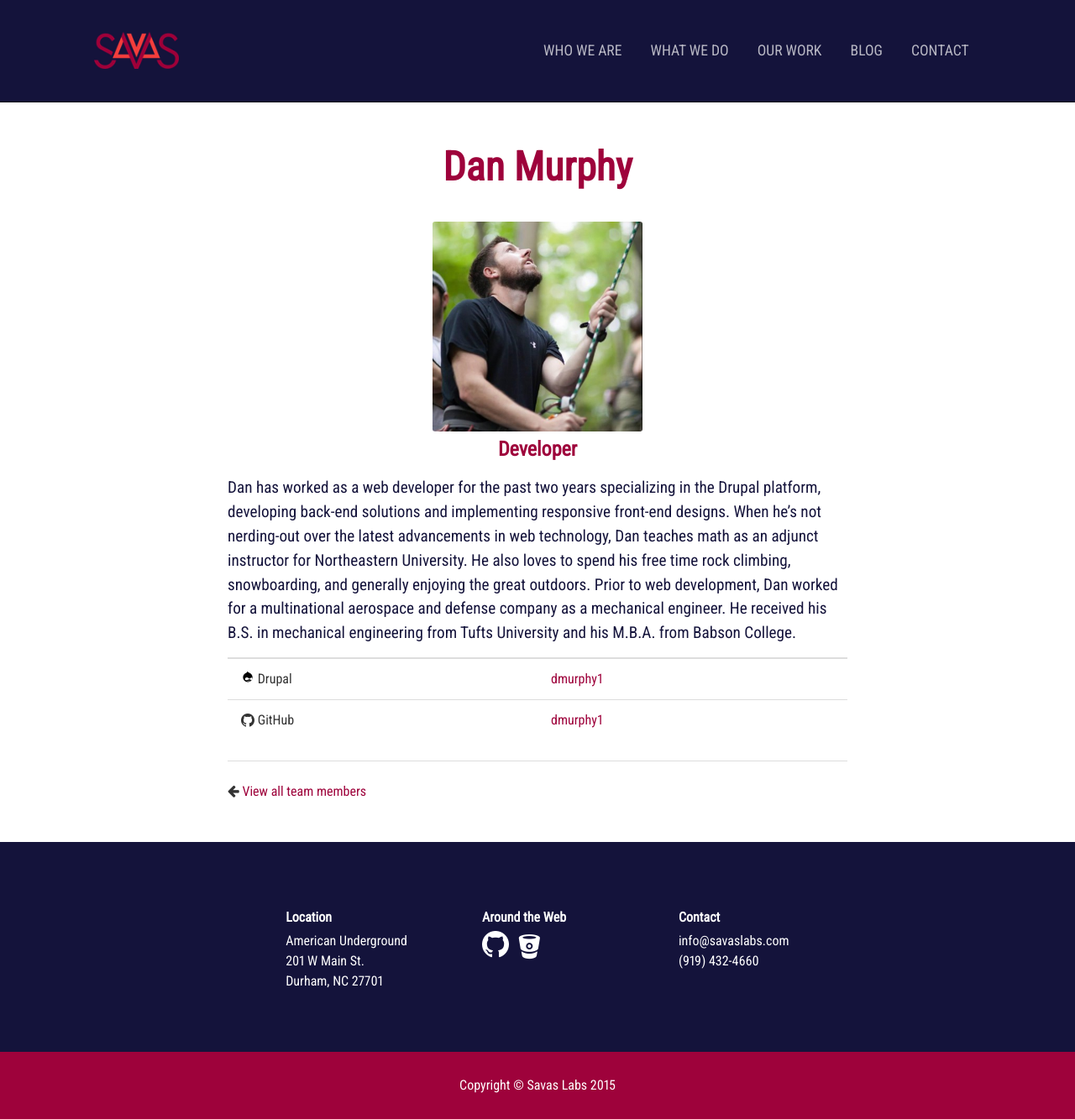
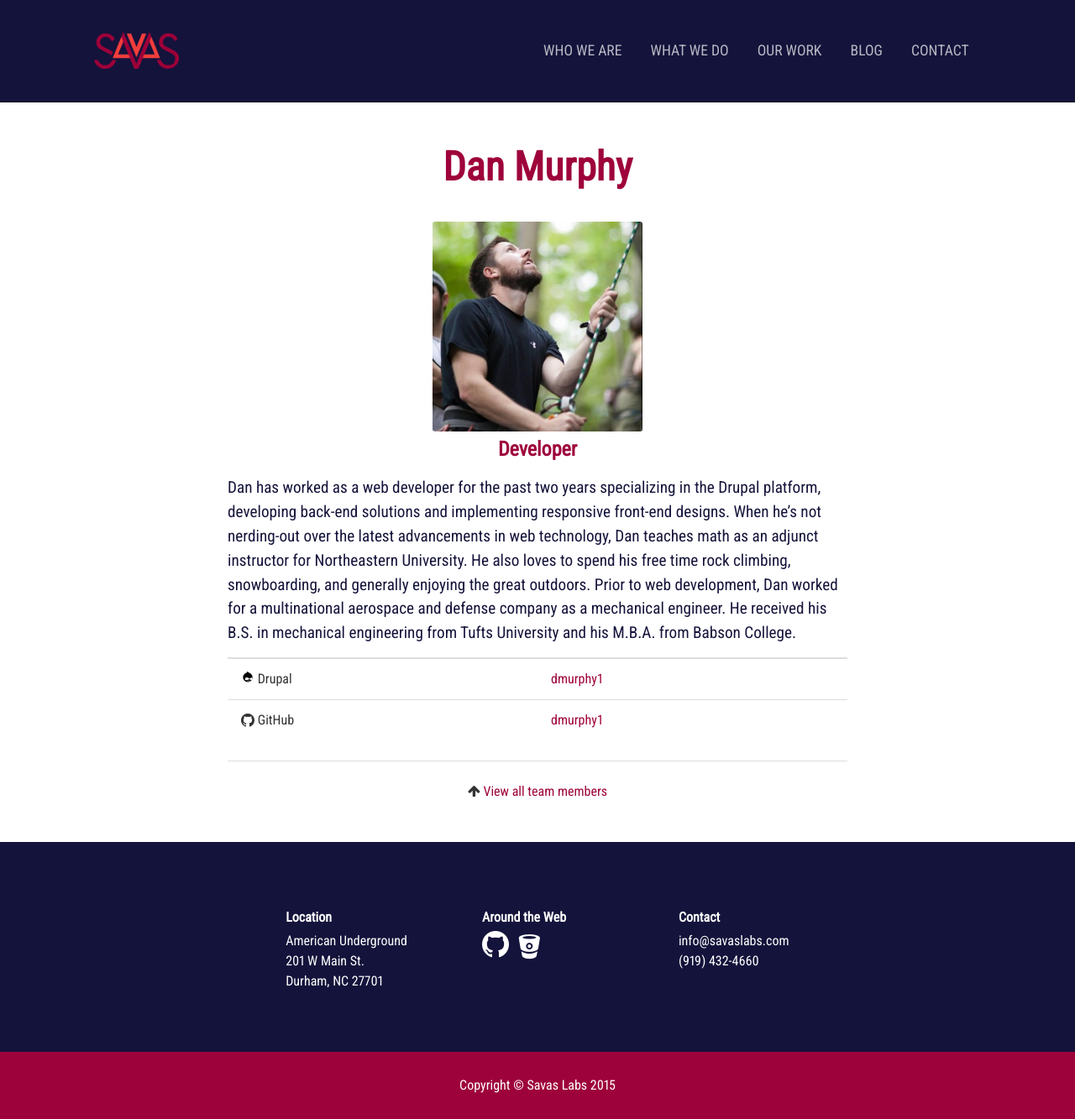
Before and after one commit to tumble1999/savaslabs.github.io, a Jekyll site: the page built from _team/dan-murphy.md, in a window 1280 px wide. Shown: the whole page at 84% size. Built offline with Jekyll 4.4.1, drawn with Linux system fonts in a browser that asks for light colours; some web fonts are replaced.

Commit message:
Different arrow/alignment for view al team members

```diff
--- a/_layouts/team.html
+++ b/_layouts/team.html
@@ -43,5 +43,7 @@ layout: default
         {% endif %}
     </table>
     <hr />
-    <i class="fa fa-arrow-left"></i> <a href="/team"> View all team members</a>
+    <div class="view-all-team">
+        <i class="fa fa-arrow-up"></i> <a href="/team"> View all team members</a>
+    </div>
 </div>
--- a/assets/styles/_scss/_team.scss
+++ b/assets/styles/_scss/_team.scss
@@ -43,4 +43,8 @@
     p {
         font-size: $base-font-size * 1.2;
     }
+
+    .view-all-team {
+        text-align: center;
+    }
 }
```
